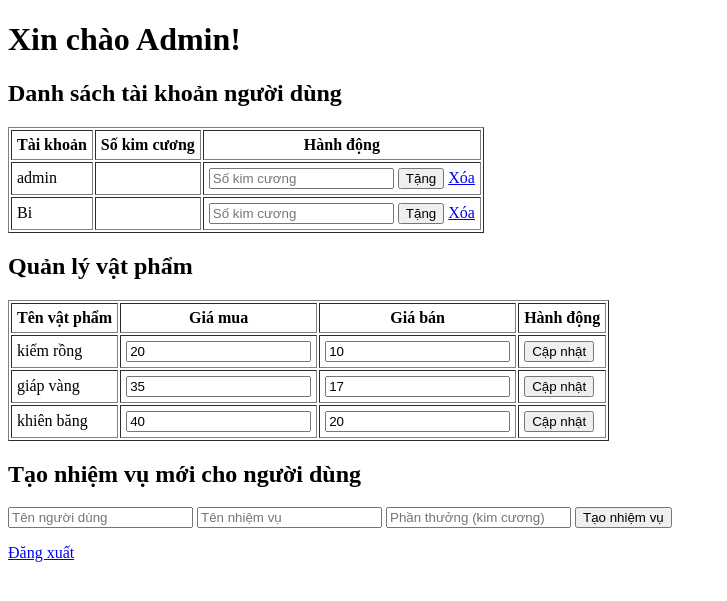
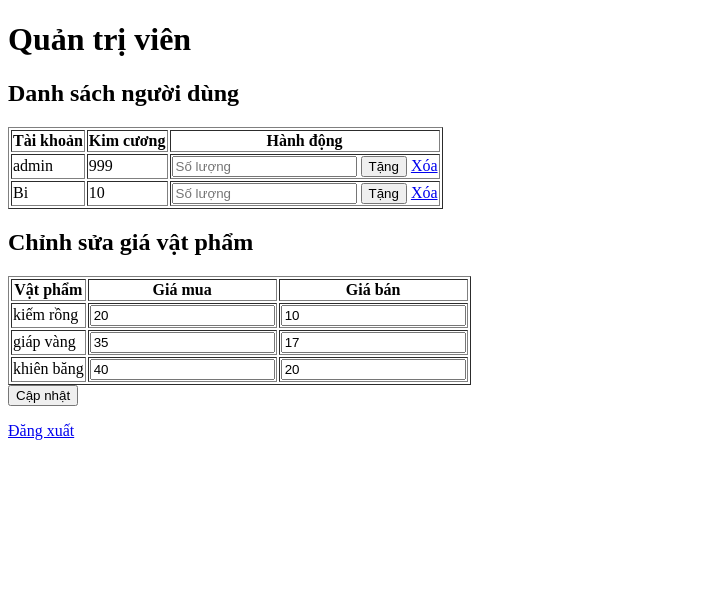
Before and after one commit to phamthienan123/my-web-game-new12345, a Flask app: page /admin in a window 1280 px wide. Shown: the top 601 px of the page, without its empty margins (0-727 px from the left). Run offline with Flask 3, Linux system fonts and the light colour scheme; the visitor is signed in with stand-in values (Sample User, id 1).

Commit message:
Update admin.html

```diff
--- a/templates/admin.html
+++ b/templates/admin.html
@@ -1,70 +1,52 @@
 <!DOCTYPE html>
 <html>
 <head>
-    <style>
-        <background-color: #f0f10f; /
-        button {
-            padding: 10px 20px;
-            background-color: #56ff78;
-            color:greenyellow;
-            border: none;
-            border-radius: 5px;
-            cursor: pointer;
-        }
-    </style>
-    <title>Quản lý Admin</title>
+    <title>Trang quản lý Admin</title>
 </head>
 <body>
-    <h1>Xin chào Admin!</h1>
+    <h1>Quản trị viên</h1>
 
-    <h2>Danh sách tài khoản người dùng</h2>
-    <table border="1" cellpadding="5">
+    <h2>Danh sách người dùng</h2>
+    <table border="1">
         <tr>
             <th>Tài khoản</th>
-            <th>Số kim cương</th>
+            <th>Kim cương</th>
             <th>Hành động</th>
         </tr>
-        {% for username, info in users.items() %}
+        {% for user, info in users.items() %}
         <tr>
-            <td>{{ username }}</td>
-            <td>{{ info.item }}</td>
+            <td>{{ user }}</td>
+            <td>{{ info.diamonds }}</td>
             <td>
-                <form method="post" action="/give/{{ username }}" style="display:inline;">
-                    <input type="number" name="amount" min="1" placeholder="Số kim cương">
+                <form method="post" action="/give/{{ user }}" style="display:inline;">
+                    <input type="number" name="amount" min="1" placeholder="Số lượng">
                     <button type="submit">Tặng</button>
                 </form>
-                <a href="/delete/{{ username }}" onclick="return confirm('Xóa tài khoản này?');">Xóa</a>
+                <a href="/delete/{{ user }}" onclick="return confirm('Bạn chắc muốn xóa?')">Xóa</a>
             </td>
         </tr>
         {% endfor %}
     </table>
 
-    <h2>Quản lý vật phẩm</h2>
-    <table border="1" cellpadding="5">
+    <h2>Chỉnh sửa giá vật phẩm</h2>
+    <form method="post" action="/update_prices">
+        <table border="1">
             <tr>
-            <th>Tên vật phẩm</th>
+                <th>Vật phẩm</th>
                 <th>Giá mua</th>
                 <th>Giá bán</th>
-            <th>Hành động</th>
             </tr>
             {% for name, data in items.items() %}
             <tr>
-            <form method="post" action="/update_item/{{ name }}">
                 <td>{{ name }}</td>
-                <td><input type="number" name="buy" step="0.1" value="{{ data.buy }}" min="1"></td>
-                <td><input type="number" name="sell" step="0.1" value="{{ data.sell }}" min="0"></td>
-                <td><button type="submit">Cập nhật</button></td>
-            </form>
+                <td><input type="number" name="{{ name }}_buy" value="{{ data.buy }}"></td>
+                <td><input type="number" name="{{ name }}_sell" value="{{ data.sell }}"></td>
             </tr>
             {% endfor %}
         </table>
-    <h2>Tạo nhiệm vụ mới cho người dùng</h2>
-<form method="POST" action="/create_mission">
-    <input type="text" name="username" placeholder="Tên người dùng" required>
-    <input type="text" name="title" placeholder="Tên nhiệm vụ" required>
-    <input type="number" name="reward" placeholder="Phần thưởng (kim cương)" required>
-    <button type="submit">Tạo nhiệm vụ</button>
+        <button type="submit">Cập nhật</button>
     </form>
+
     <p><a href="/logout">Đăng xuất</a></p>
 </body>
 </html>
```
Lines whose indentation alone changed are shown as unchanged.
